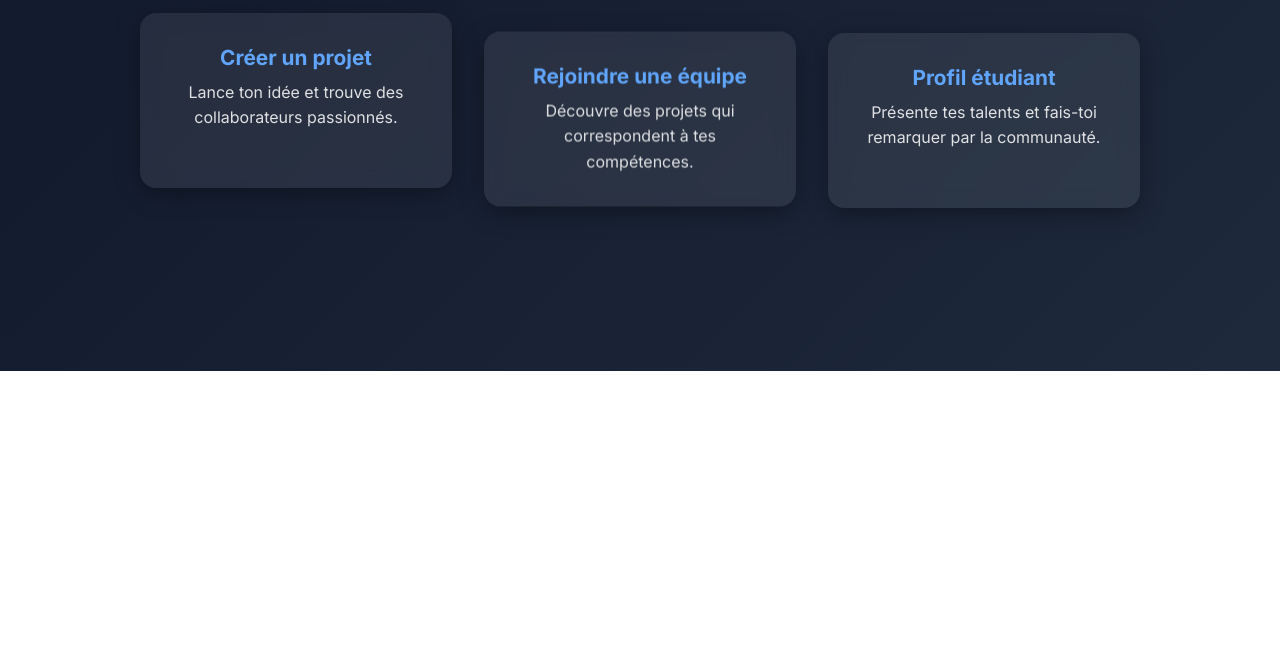
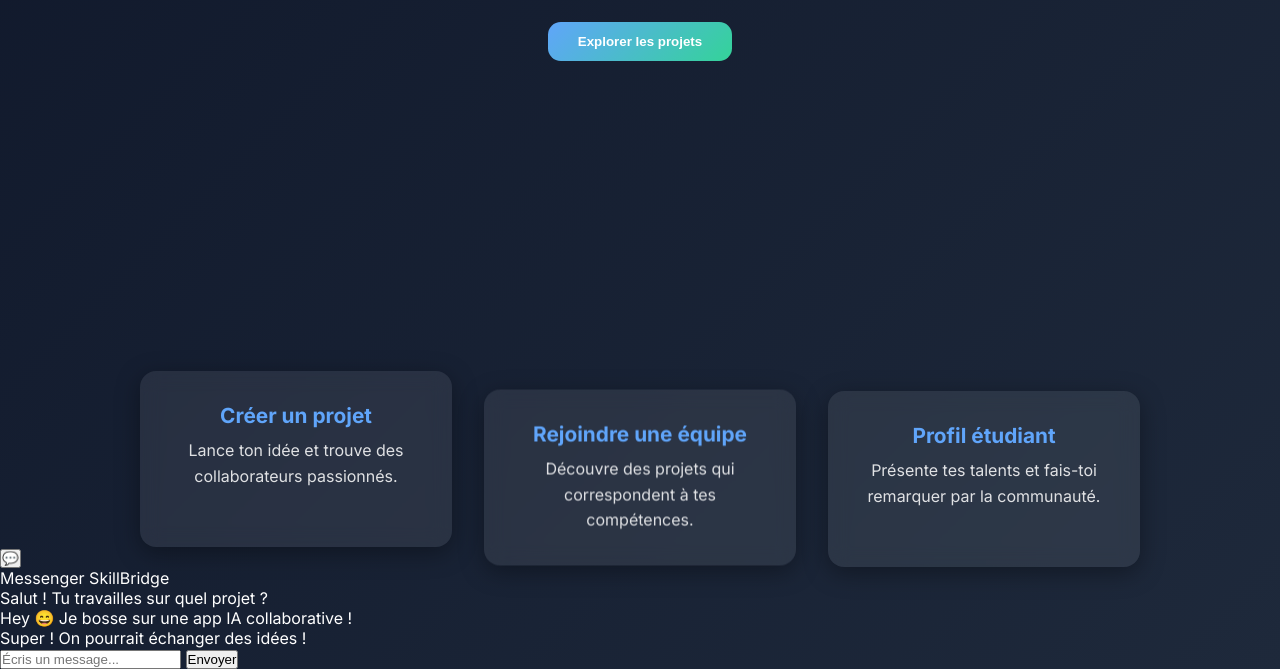
Before and after one commit to elfallahayoub/SkillBridge, a plain HTML site: page home/home.html in a window 1280 px wide. Shown: the part 429-1098 px from the top of the page. Before the commit the page ends 800 px from the top, so only its background shows below. Drawn offline with nearby package versions, Linux system fonts and the light colour scheme.

Commit message:
commit the main because i can't switch the branch

```diff
--- a/home/home.html
+++ b/home/home.html
@@ -13,7 +13,7 @@
 
   <!-- Navbar -->
   <header class="navbar">
-    <div class="logo">Skill<span>Bridge</span></div>
+    <div  class="logo">Skill<span>Bridge</span></div>
     <nav>
       <ul>
         <li><a href="#" class="active">Accueil</a></li>
@@ -24,18 +24,22 @@
     </nav>
   </header>
 
-  <!-- Section unique -->
+  <!-- Section d’accueil -->
   <section class="hero">
     <div class="hero-content">
       <h1>Bienvenue sur <span>SkillBridge</span> 👋</h1>
       <p>Collabore avec les meilleurs étudiants et construis ton avenir dès aujourd’hui.</p>
       <button class="cta-btn">Explorer les projets</button>
     </div>
+  </section>
 
-    <div class="cards">
+  <!-- Cartes principales -->
+  <section class="cards">
     <div class="card">
       <h3>Créer un projet</h3>
-        <p>Lance ton idée et trouve des collaborateurs passionnés.</p>
+      <p>Lance ton idée et trouve des collaborateurs passionnés.
+
+      </p>
     </div>
 
     <div class="card">
@@ -47,8 +51,24 @@
       <h3>Profil étudiant</h3>
       <p>Présente tes talents et fais-toi remarquer par la communauté.</p>
     </div>
+  </section>
+
+  <!-- Messenger intégré -->
+  <div class="chat-container">
+    <button class="chat-toggle">💬</button>
+    <div class="chat-box">
+      <div class="chat-header">Messenger SkillBridge</div>
+      <div class="chat-body">
+        <div class="msg incoming">Salut ! Tu travailles sur quel projet ?</div>
+        <div class="msg outgoing">Hey 😄 Je bosse sur une app IA collaborative !</div>
+        <div class="msg incoming">Super ! On pourrait échanger des idées !</div>
       </div>
-  </section>
+      <div class="chat-input">
+        <input type="text" placeholder="Écris un message...">
+        <button>Envoyer</button>
+      </div>
+    </div>
+  </div>
 
 </body>
 </html>
```
Lines whose indentation alone changed are shown as unchanged.
